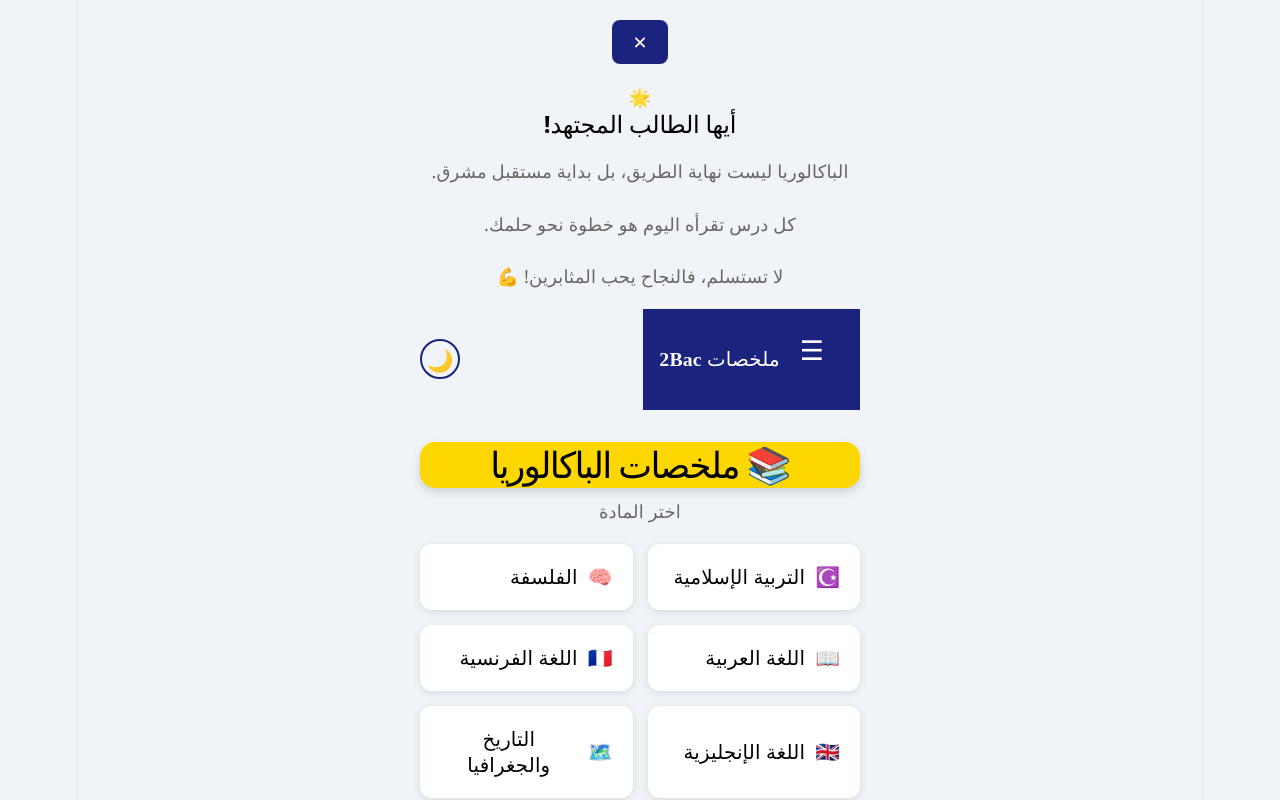
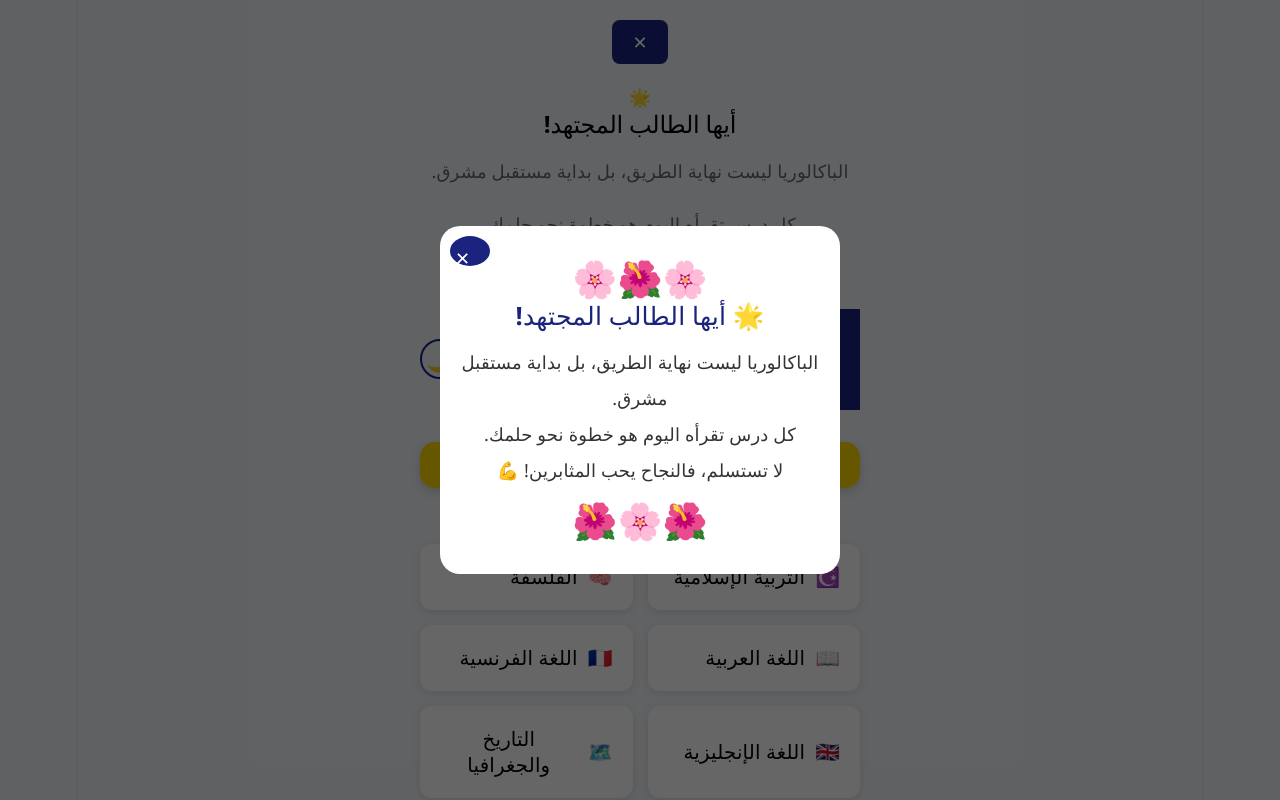
Before and after one commit to idrissmaro191-bit/BAC-2027, a React (Vite) app: page / in a window 1280 px wide. Shown: the top 800 px of the page. Built offline with nearby package versions, Linux system fonts and the light colour scheme.

Commit message:
feat: motivation popup inside app

```diff
--- a/src/App.css
+++ b/src/App.css
@@ -558,3 +558,55 @@ h2 {
   border-radius: 12px;
   text-align: center;
 }
+.motivation-overlay {
+  position: fixed;
+  top: 0; left: 0;
+  width: 100%; height: 100%;
+  background: rgba(0,0,0,0.6);
+  display: flex;
+  justify-content: center;
+  align-items: center;
+  z-index: 9999;
+}
+
+.motivation-card {
+  background: white;
+  border-radius: 20px;
+  padding: 30px 20px;
+  text-align: center;
+  width: 85%;
+  max-width: 400px;
+  position: relative;
+}
+
+.motivation-flowers {
+  font-size: 2rem;
+  margin: 10px 0;
+}
+
+.motivation-title {
+  color: #1a237e;
+  font-size: 1.4rem;
+  font-weight: 900;
+  margin-bottom: 15px;
+}
+
+.motivation-text {
+  color: #333;
+  font-size: 1rem;
+  line-height: 2;
+}
+
+.motivation-close {
+  position: absolute;
+  top: 10px;
+  left: 10px;
+  background: #1a237e;
+  color: white;
+  border: none;
+  border-radius: 50%;
+  width: 30px;
+  height: 30px;
+  cursor: pointer;
+  font-size: 1rem;
+}
--- a/src/App.jsx
+++ b/src/App.jsx
@@ -372,6 +372,7 @@ function SplashScreen() {
 
 function App() {
   const [splash, setSplash] = useState(true)
+  const [showMotivation, setShowMotivation] = useState(() => !sessionStorage.getItem('motivationShown'))
 const [selected, setSelected] = useState(null)
 const [lesson, setLesson] = useState(null)
   const [darkMode, setDarkMode] = useState(false)
@@ -450,7 +451,21 @@ supabase.from('lessons').select('pdf_url').eq('title', lesson.title.trim()).mayb
         <button className="theme-btn" onClick={() => setDarkMode(!darkMode)}>{darkMode ? '☀️' : '🌙'}</button>
       </div>
 
-
+  {showMotivation && (
+  <div className="motivation-overlay">
+    <div className="motivation-card">
+      <div className="motivation-flowers">🌸🌺🌸</div>
+      <div className="motivation-title">🌟 أيها الطالب المجتهد!</div>
+      <p className="motivation-text">
+        الباكالوريا ليست نهاية الطريق، بل بداية مستقبل مشرق.<br/>
+        كل درس تقرأه اليوم هو خطوة نحو حلمك.<br/>
+        لا تستسلم، فالنجاح يحب المثابرين! 💪
+      </p>
+      <div className="motivation-flowers">🌺🌸🌺</div>
+      <button className="motivation-close" onClick={() => { setShowMotivation(false); sessionStorage.setItem('motivationShown', 'true') }}>✕</button>
+    </div>
+  </div>
+)}
       <h1 className="section-title">📚 ملخصات الباكالوريا</h1>
       <p>اختر المادة</p>
       <div className="grid">
```
